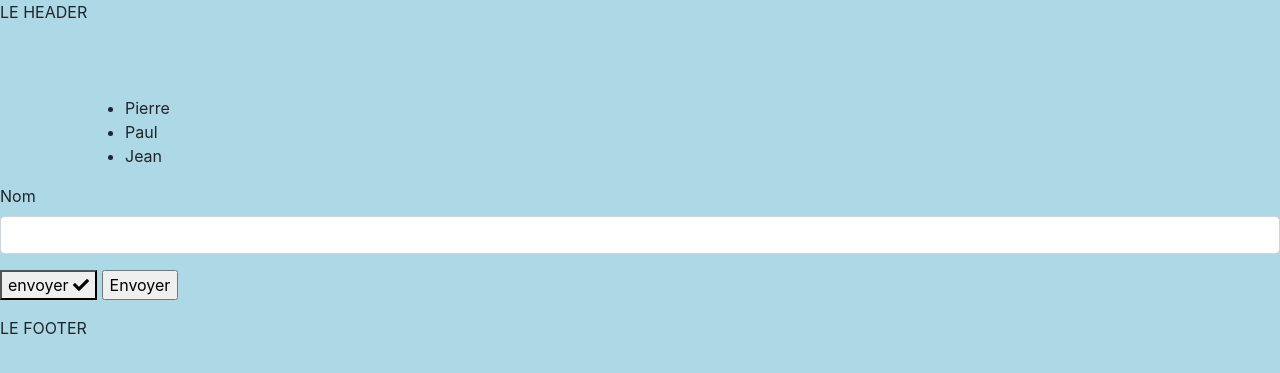
After one commit to Nujips/Rhinoc-ros, a PHP site: page /page.php in a window 1280 px wide. The commit adds this page. Shown: the top 373 px of the page. Run offline with PHP 8.4, Linux system fonts and the light colour scheme; some libraries are stand-ins or nearby versions.

Commit message:
creation page/ form/ page2

```diff
--- /dev/null
+++ b/form.php
@@ -0,0 +1,6 @@
+<?php
+$name = htmlspecialchars($_POST['name']);
+
+header('Location: page2.php');
+
+ ?>
--- a/index.php
+++ b/index.php
@@ -21,7 +21,7 @@ $description='';
         $('nomid').on('click',function(e){
           e.preventDefault();
 
-          $('nomidbox').toggleClass('active'); /*dans le css on met #nomidbox.active{ display: none etc..}
+          $('nomidbox').toggleClass('active'); /*dans le css on met #nomidbox.active{ display: none etc..}*/
           console.log('clic');
         })
       })
--- a/layouts/head.php
+++ b/layouts/head.php
@@ -7,3 +7,5 @@
 <link rel="stylesheet" type="text/css" href="scss/style.css">
 <!--JS-->
 <script src="https://code.jquery.com/jquery-3.3.1.slim.min.js" integrity="sha384-q8i/X+965DzO0rT7abK41JStQIAqVgRVzpbzo5smXKp4YfRvH+8abtTE1Pi6jizo" crossorigin="anonymous"></script>
+
+<link rel="stylesheet" href="https://use.fontawesome.com/releases/v5.5.0/css/all.css" integrity="sha384-B4dIYHKNBt8Bc12p+WXckhzcICo0wtJAoU8YZTY5qE0Id1GSseTk6S+L3BlXeVIU" crossorigin="anonymous">
--- /dev/null
+++ b/page.php
@@ -0,0 +1,104 @@
+<?php
+ $title ='Contact';
+$description='';
+?>
+
+<!DOCTYPE html>
+<html lang=fr>
+<head>
+  <?php include("layouts/head.php");?>
+</head>
+
+<body>
+    <?php include("layouts/header.php");?>
+
+
+    <br>
+    <br>
+    <br>
+
+    <div class="container">
+      <?php
+
+
+      $users= [
+        'Pierre',
+        'Paul',
+        'Jean',
+      ]
+
+      ?>
+
+    <?php if(count($users)){?>
+
+      <ul>
+        <?php foreach ($users as $user) { ?>
+          <li> <?php echo $user; ?></li>
+        <?php } ?>
+      </ul>
+
+    <?php } ?>
+
+
+
+      <!-- $tableau = array('ligne1' => 'Valeur 1'),  ou
+      $tableau = [
+        'user'=> [
+          'name' => 'Cynthia',
+          'age' => 1,
+        ],
+        'ligne1' => 'valeur2',
+      ];
+      var_dump ($tableau); -->
+
+
+
+      <!-- $name = 'Cynthia';
+      $mavar = 'Bonjour ' .$name;
+      echo $mavar;
+      var_dump($mavar);-->
+
+
+      <!--boolean
+      $var = true;
+    -->
+
+
+      <!-- ?> -->
+     </div>
+
+<!-- FORMULAIRE -->
+     <form action="form.php" method="GET"> <!--traiter les données dans un fichier script-->
+
+       <div class="form-group">
+          <label for ="name">Nom</label>
+       <input class="form-control" type = "text" name ="name" id ="name" requiered value="" >
+      </div>
+
+      <div class="form-group">
+        <button type="submit">
+          envoyer
+          <span class="fas fa-check"></span>
+        </button>
+
+        <input type="submit" value="Envoyer">
+      </div>
+
+     </form>
+
+    <?php include("layouts/footer.php");?>
+
+  </body>
+</html>
+
+<!--
+recuperer variable
+
+dans page 1:
+$_SESSION['name'] = 'Cynthia';
+pour effacer la session -> unset($_SESSION);
+
+dans page 2:
+echo $_SESSION['name'];
+
+-->
```
Also changed, not shown: page2.php (added, +23 -0 lines).
